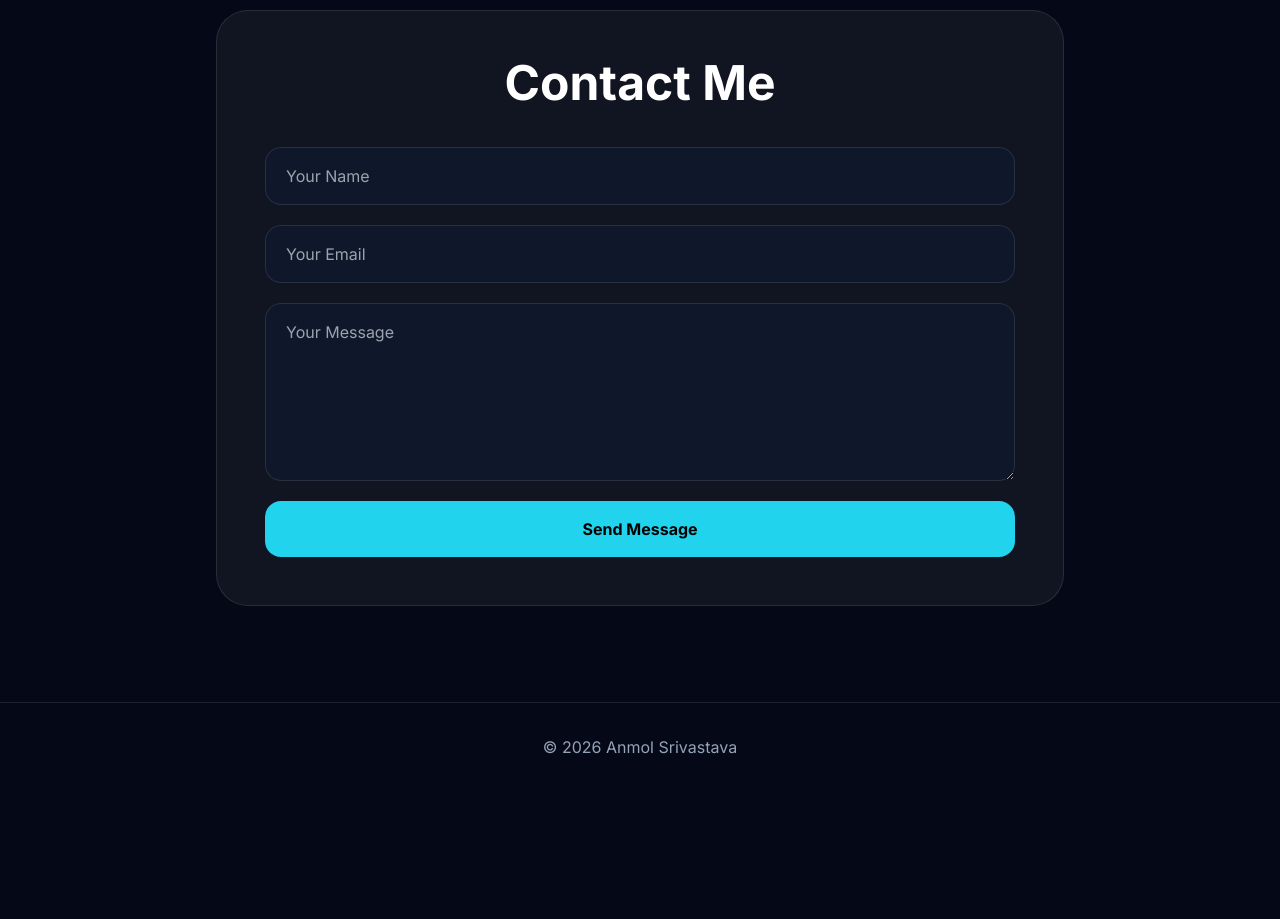
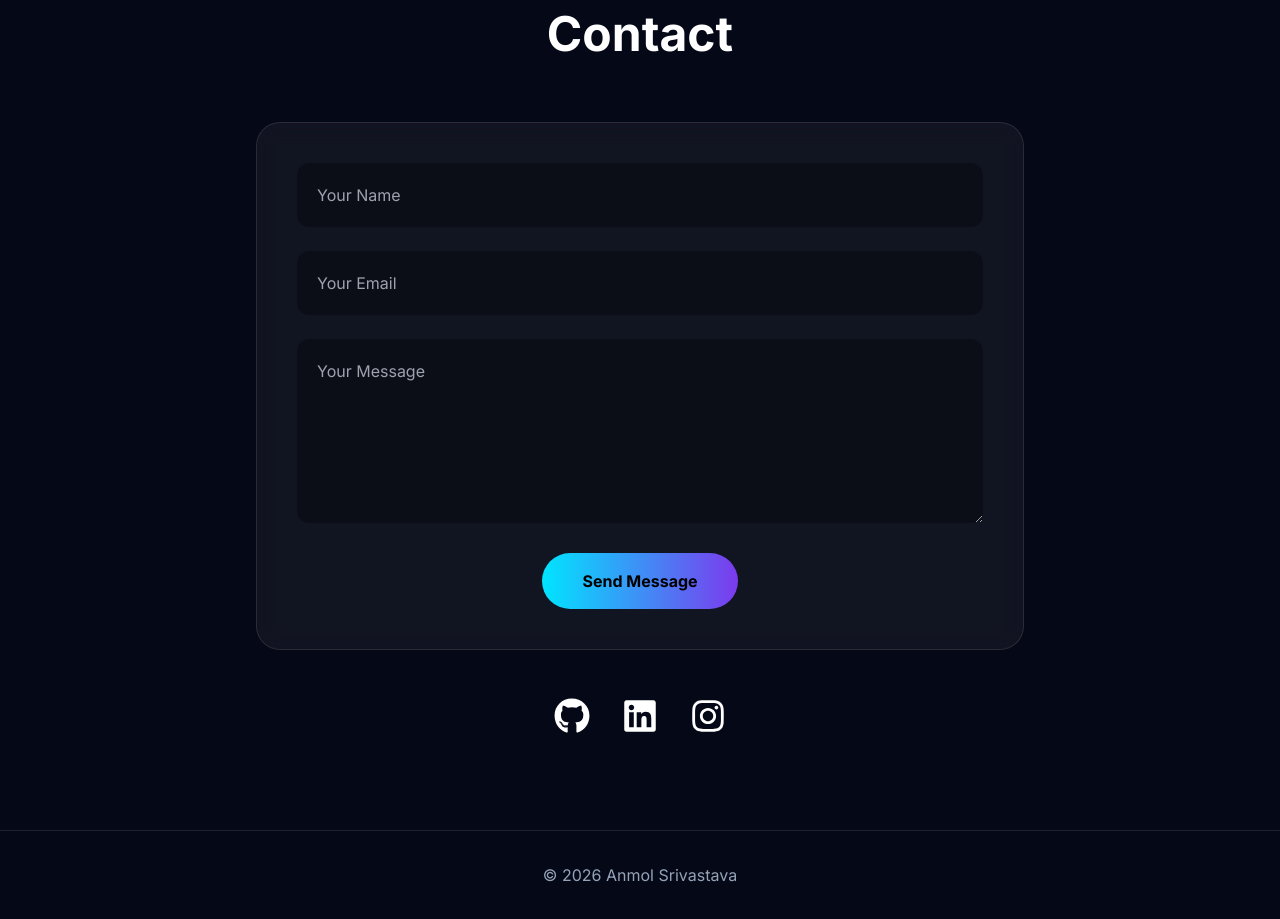
Before and after one commit to Anmol-Srivastava-073/portfolio, a React (Vite) app: page / in a window 1280 px wide. Shown: the part 7620-8539 px from the top of the page. Before the commit the page ends 8411 px from the top, so only its background shows below. Built offline with nearby package versions, Linux system fonts and the light colour scheme.

Commit message:
Update Contact.jsx

```diff
--- a/src/components/Contact.jsx
+++ b/src/components/Contact.jsx
@@ -1,39 +1,55 @@
-export default function Contact() {
+import { FaGithub, FaLinkedin, FaInstagram } from 'react-icons/fa'
+
+function Contact() {
   return (
-    <section id="contact" className="max-w-4xl mx-auto px-6 py-24">
-      <div className="bg-white/5 border border-white/10 rounded-[2rem] p-12">
-        <h2 className="text-5xl font-bold text-center mb-10">
-          Contact Me
-        </h2>
+    <section id="contact" className="py-24 px-6 text-center">
+      <h2 className="text-5xl font-bold mb-16">Contact</h2>
 
-        <form
-          action="https://formspree.io/f/mkgvndga"
-          method="POST"
-          className="grid gap-5"
-        >
+      <form
+        action="https://formspree.io/f/mkgvndga"
+        method="POST"
+        className="max-w-3xl mx-auto glass p-10 rounded-3xl"
+      >
+        <div className="space-y-6">
           <input
             type="text"
             placeholder="Your Name"
-            className="bg-[#0f172a] border border-white/10 rounded-2xl px-5 py-4"
+            className="w-full bg-black/30 p-5 rounded-xl"
           />
 
           <input
             type="email"
             placeholder="Your Email"
-            className="bg-[#0f172a] border border-white/10 rounded-2xl px-5 py-4"
+            className="w-full bg-black/30 p-5 rounded-xl"
           />
 
           <textarea
             rows="6"
             placeholder="Your Message"
-            className="bg-[#0f172a] border border-white/10 rounded-2xl px-5 py-4"
+            className="w-full bg-black/30 p-5 rounded-xl"
           />
 
-          <button className="bg-cyan-400 text-black font-bold py-4 rounded-2xl">
+          <button className="gradient px-10 py-4 rounded-full text-black font-bold">
             Send Message
           </button>
-        </form>
+        </div>
+      </form>
+
+      <div className="flex justify-center gap-8 mt-12 text-4xl">
+        <a href="https://github.com/Anmol-Srivastava-073">
+          <FaGithub />
+        </a>
+
+        <a href="https://linkedin.com/in/anmol-srivastava-46430727a">
+          <FaLinkedin />
+        </a>
+
+        <a href="https://instagram.com/anmol_sriv.073">
+          <FaInstagram />
+        </a>
       </div>
     </section>
   )
 }
+
+export default Contact
```
